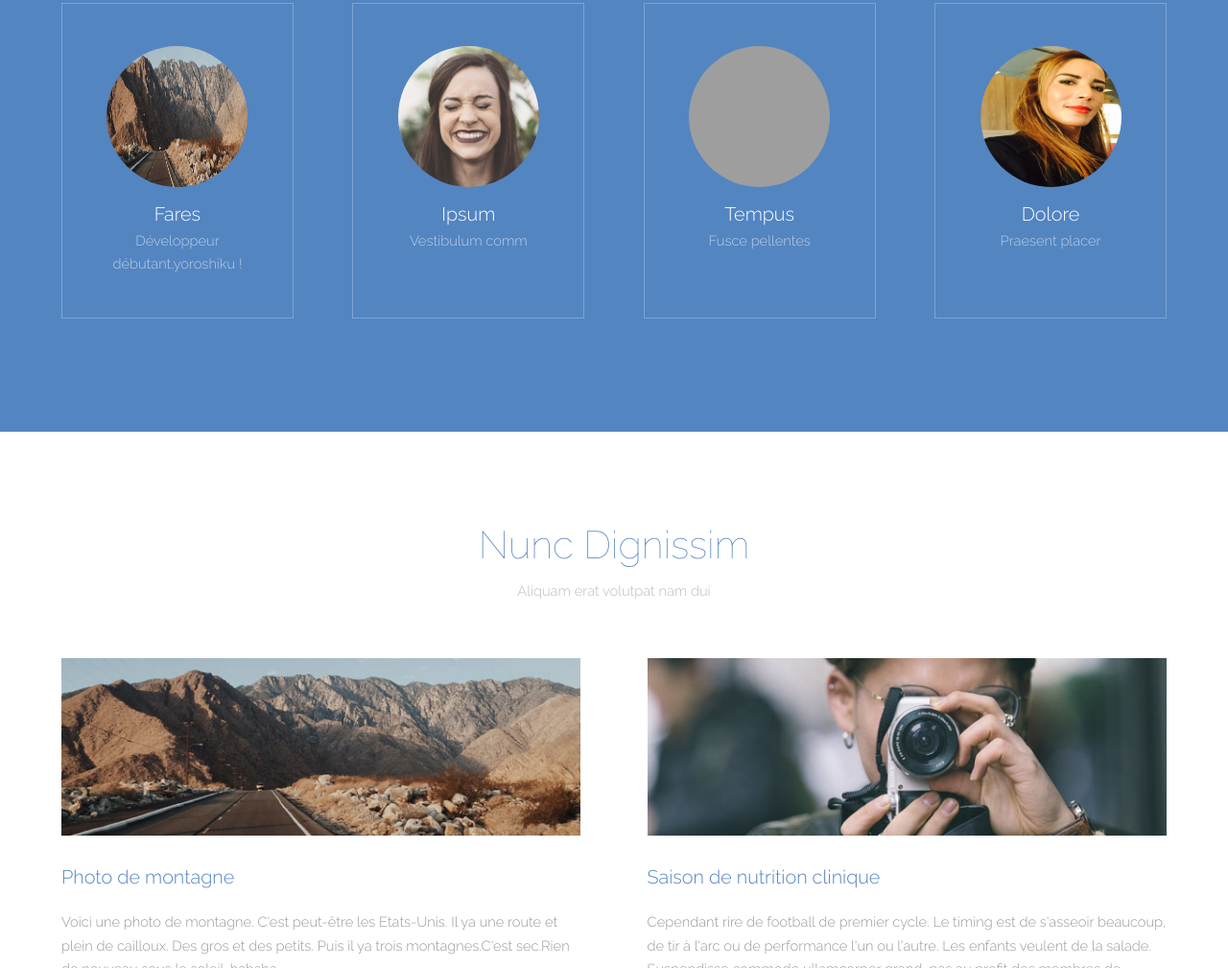
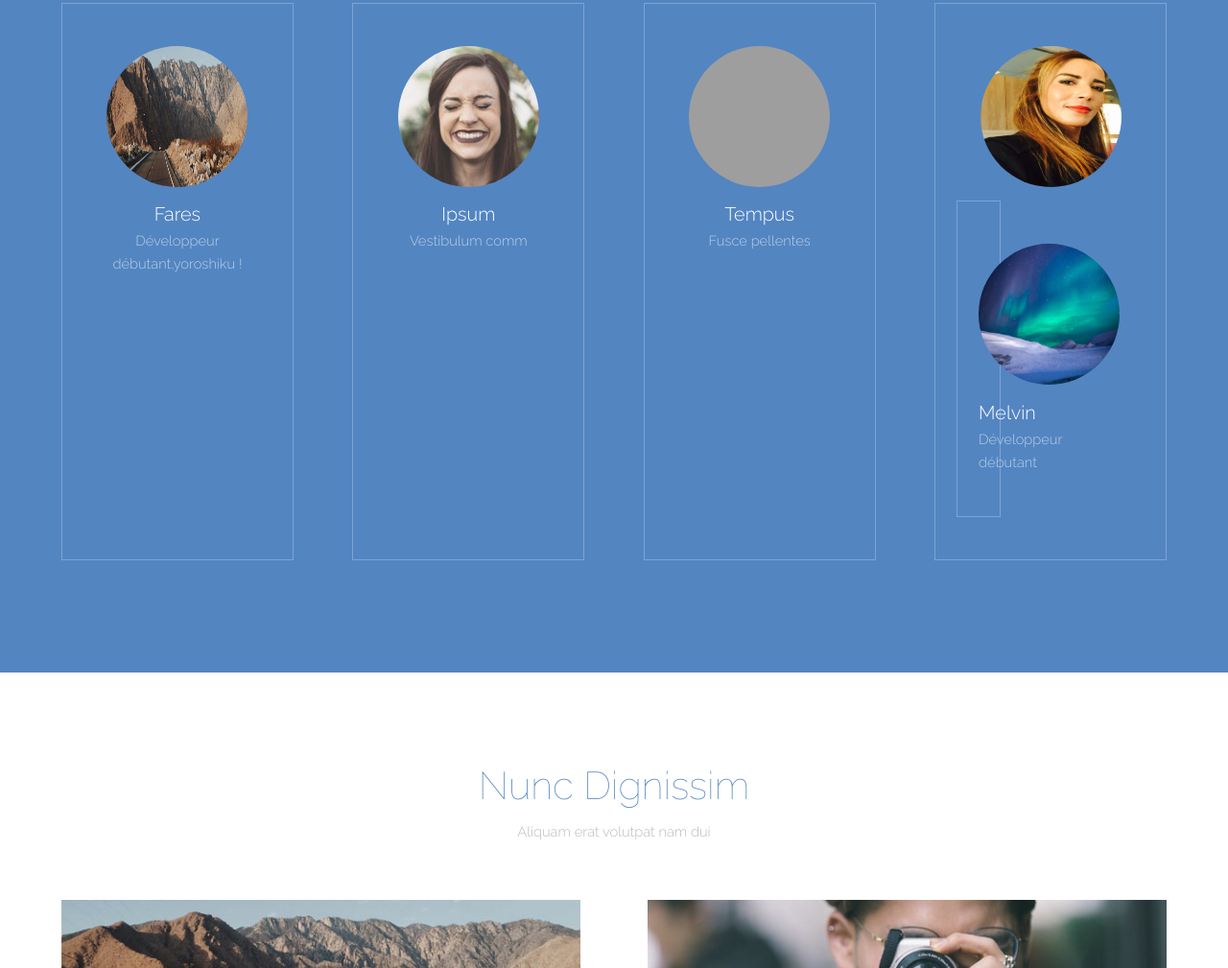
Before and after one commit to lawrenceterpin/formation-git-1, a plain HTML site: page index.html in a window 1280 px wide. Shown: the part 1074-2083 px from the top of the page at 96% size. Drawn offline with Linux system fonts and the light colour scheme; grey boxes are pictures that could not be loaded.

Commit message:
ajout melvin

```diff
--- a/index.html
+++ b/index.html
@@ -100,8 +100,13 @@
 							<div class="image round">
 								<img src="images/Pic Face.jpg" alt="Person 4" />
 							</div>
-							<h3>Dolore</h3>
-							<p>Praesent placer</p>
+						<div class="flex flex-4">
+								<div class="box person">
+									<div class="image round">
+										<img src="images/paysage.jpg" alt="Person 5" />
+						</div>
+							<h3>Melvin</h3>
+							<p>Développeur débutant</p>
 						</div>
 					</div>
 				</div>
```
